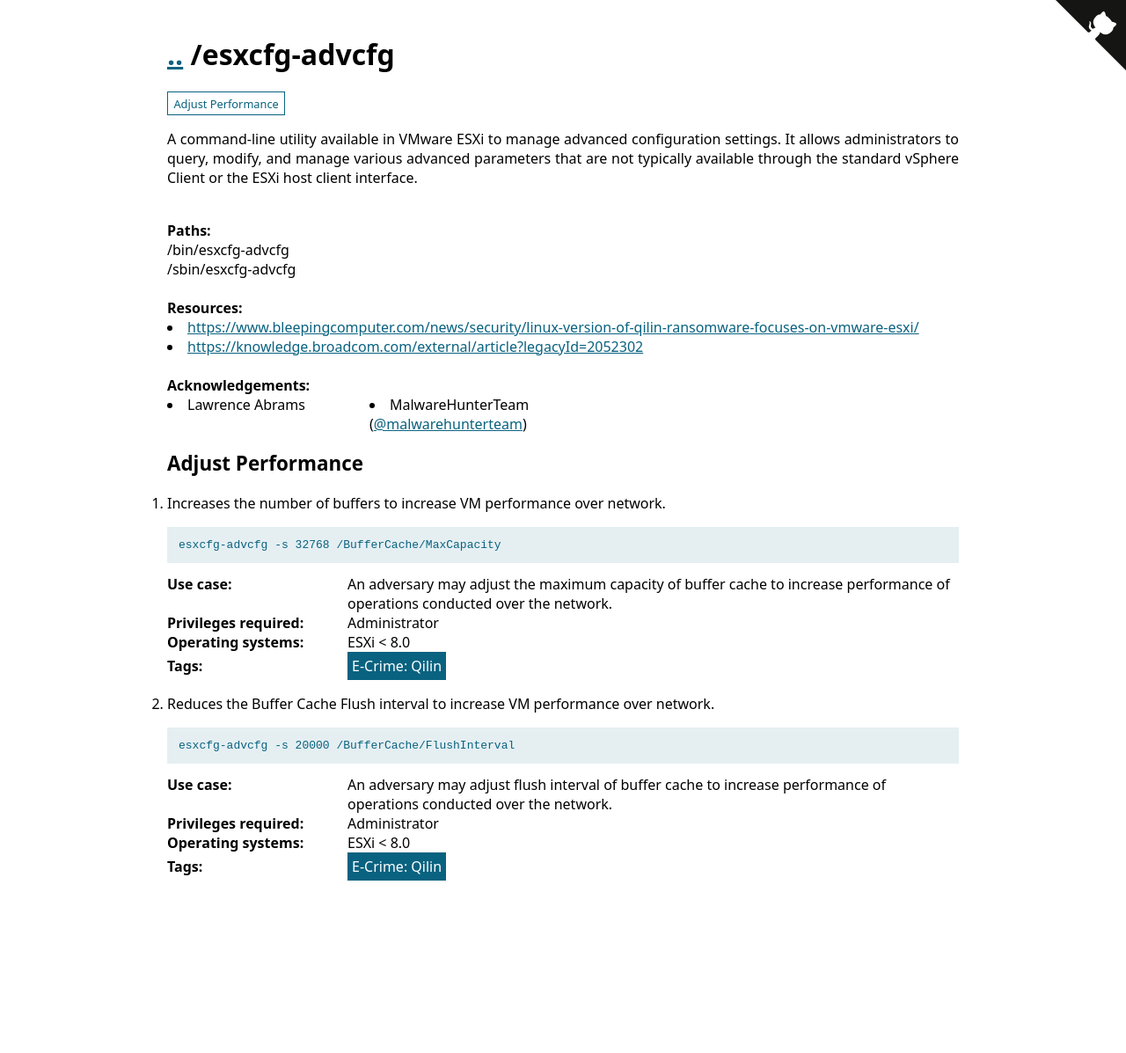
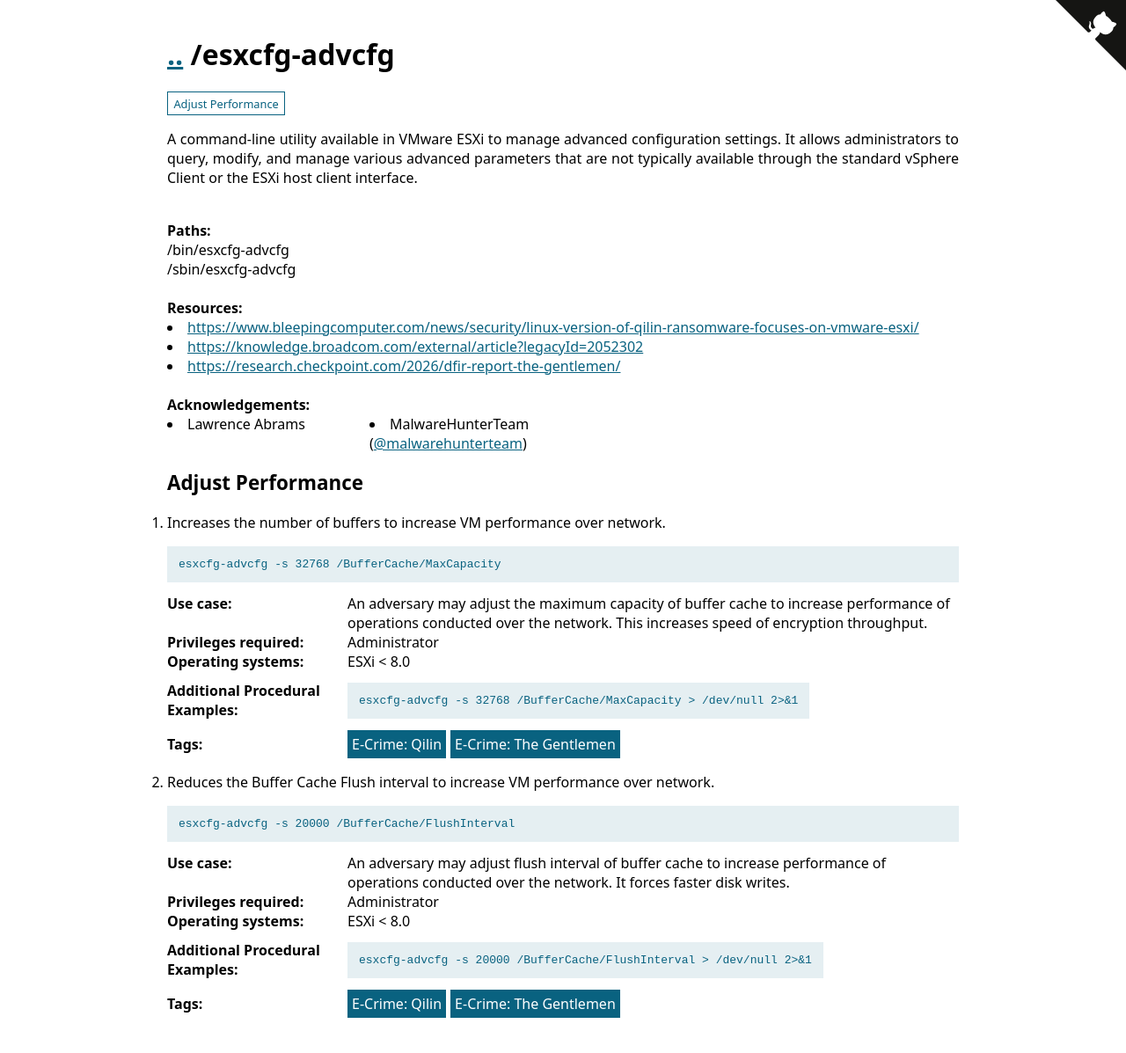
Before and after one commit to LOLESXi-Project/LOLESXi, a Jekyll site: the page built from _lolesxi/Binaries/esxcfg-advcfg.md, in a window 1280 px wide. Shown: the whole page at 88% size. Built offline with Jekyll 4.4.1, drawn with Linux system fonts in a browser that asks for light colours; before the commit the page ends 1041 px from its top, so only the background shows below that.

Commit message:
Update esxcfg-advcfg.md
Added the Gentlemen behaviour

```diff
--- a/_lolesxi/Binaries/esxcfg-advcfg.md
+++ b/_lolesxi/Binaries/esxcfg-advcfg.md
@@ -6,26 +6,33 @@
 Commands:
   - Command: esxcfg-advcfg -s 32768 /BufferCache/MaxCapacity
     Description: Increases the number of buffers to increase VM performance over network.
-    Usecase: An adversary may adjust the maximum capacity of buffer cache to increase performance of operations conducted over the network.
+    Usecase: An adversary may adjust the maximum capacity of buffer cache to increase performance of operations conducted over the network. This increases speed of encryption throughput.
     Category: Adjust Performance
     Privileges: Administrator
     OperatingSystem: ESXi < 8.0
+    ProceduralExamples:
+    - esxcfg-advcfg -s 32768 /BufferCache/MaxCapacity > /dev/null 2>&1
     Tags:
     - E-Crime: Qilin
+    - E-Crime: The Gentlemen
   - Command: esxcfg-advcfg -s 20000 /BufferCache/FlushInterval
     Description: Reduces the Buffer Cache Flush interval to increase VM performance over network.
-    Usecase: An adversary may adjust flush interval of buffer cache to increase performance of operations conducted over the network.
+    Usecase: An adversary may adjust flush interval of buffer cache to increase performance of operations conducted over the network. It forces faster disk writes.
     Category: Adjust Performance
     Privileges: Administrator
     OperatingSystem: ESXi < 8.0
+    ProceduralExamples:
+    - esxcfg-advcfg -s 20000 /BufferCache/FlushInterval > /dev/null 2>&1
     Tags:
     - E-Crime: Qilin
+    - E-Crime: The Gentlemen
 Full_Path:
   - Path: /bin/esxcfg-advcfg
   - Path: /sbin/esxcfg-advcfg
 Resources:
   - Link: https://www.bleepingcomputer.com/news/security/linux-version-of-qilin-ransomware-focuses-on-vmware-esxi/
   - Link: https://knowledge.broadcom.com/external/article?legacyId=2052302
+  - Link: https://research.checkpoint.com/2026/dfir-report-the-gentlemen/
 Acknowledgement:
   - Person: Lawrence Abrams
   - Person: MalwareHunterTeam
```
